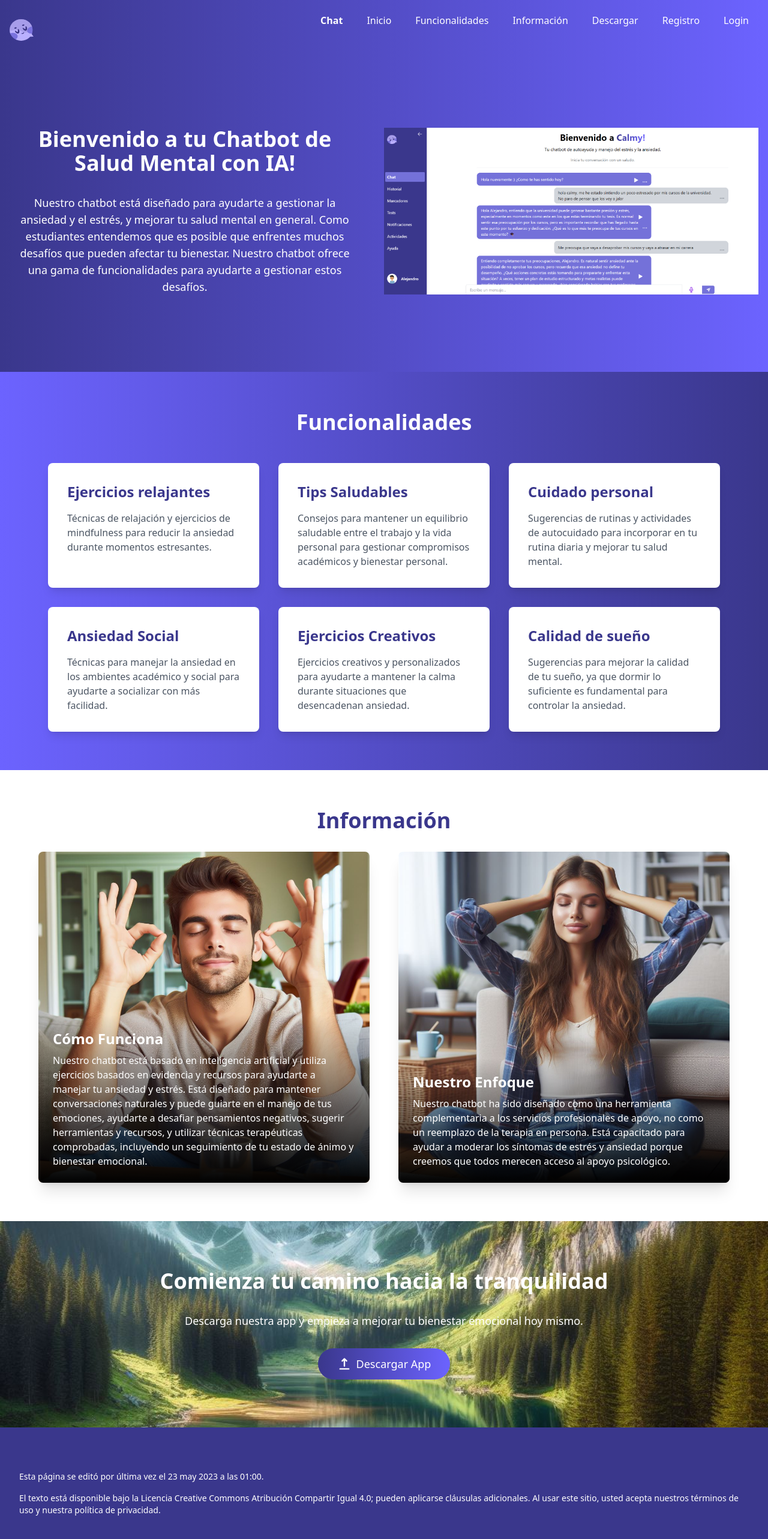
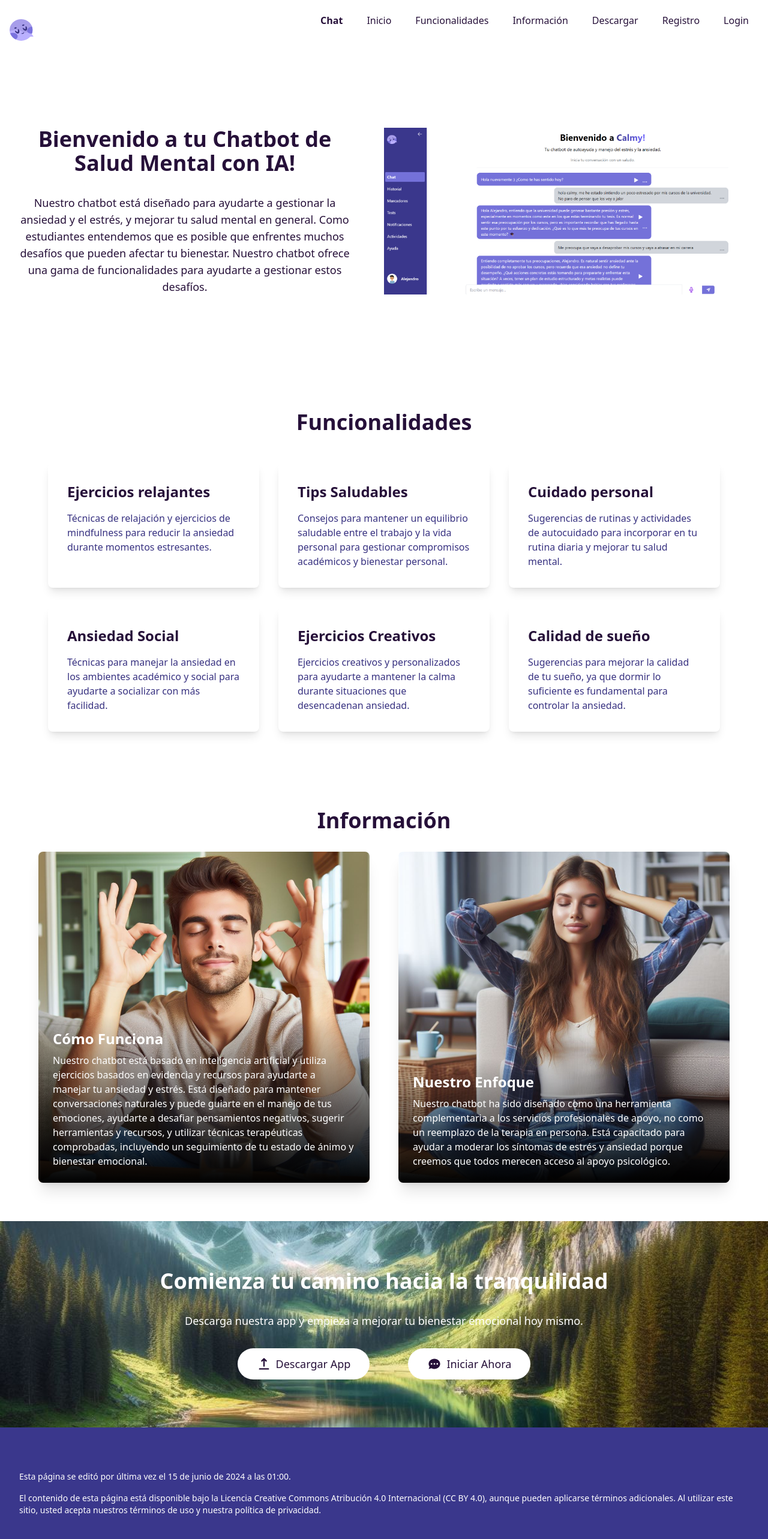
Before and after one commit to NeuronaBens/AI-Chatbot, a Next.js app: page / in a window 1280 px wide. Shown: the top 2566 px of the page at 60% size. Built offline with nearby package versions, Linux system fonts and the light colour scheme.

Commit message:
feat: landing main with expected styles

```diff
--- a/app/page.js
+++ b/app/page.js
@@ -13,17 +13,14 @@ export default function Home() {
         <NavbarContentAuthentication></NavbarContentAuthentication>
       </Navbar>
       {/* Hero section */}
-      <section
-        id="inicio"
-        className="py-32 bg-gradient-to-r from-[#3A378C] to-[#6C63FF]"
-      >
+      <section id="inicio" className="py-32 bg-[#FFFFFF]">
         <div className="container mx-auto px-4">
           <div className="flex flex-col md:flex-row items-center">
             <div className="animate-slideleft w-full md:w-1/2 mb-10 md:mb-0 md:pr-10">
-              <h1 className="text-4xl font-bold text-white text-center mb-8">
+              <h1 className="text-4xl font-bold text-[#261039] text-center mb-8">
                 Bienvenido a tu Chatbot de Salud Mental con IA!
               </h1>
-              <p className="text-lg text-center text-white">
+              <p className="text-lg text-center text-[#261039]">
                 Nuestro chatbot está diseñado para ayudarte a gestionar la
                 ansiedad y el estrés, y mejorar tu salud mental en general. Como
                 estudiantes entendemos que es posible que enfrentes muchos
@@ -47,10 +44,10 @@ export default function Home() {
       {/* Features section */}
       <section
         id="funcionalidades"
-        className="w-full h-full bg-cover py-16 px-16 bg-gradient-to-r from-[#6C63FF] to-[#3A378C]"
+        className="w-full h-full bg-cover py-16 px-16 bg-[#FFFFFF]"
       >
         <div className="container mx-auto px-4">
-          <h2 className="text-4xl font-bold mb-12 text-center text-white">
+          <h2 className="text-4xl font-bold mb-12 text-center text-[#261039]">
             <a href="#top">Funcionalidades</a>
           </h2>
           <div className="grid grid-cols-1 md:grid-cols-2 lg:grid-cols-3 gap-8">
@@ -86,7 +83,7 @@ export default function Home() {
         id="informacion"
         className="w-full h-full bg-cover container mx-auto px-16 py-16 bg-white"
       >
-        <h2 className="mb-8 text-4xl font-bold mb-12 text-center text-[#3A378C]">
+        <h2 className="mb-8 text-4xl font-bold mb-12 text-center text-[#261039]">
           <a href="#top">Información</a>
         </h2>
         <div className="grid grid-cols-1 md:grid-cols-2 gap-12">
@@ -122,7 +119,7 @@ export default function Home() {
               href="https://play.google.com/store/apps"
               target="_blank"
               rel="noopener noreferrer"
-              className="inline-flex items-center px-8 py-3 text-white bg-gradient-to-r from-[#3A378C] to-[#6C63FF] rounded-full hover:shadow-lg transition-all duration-300 text-lg"
+              className="inline-flex items-center px-8 py-3 text-[#261039] bg-[#FFFFFF] rounded-full hover:shadow-lg transition-all duration-300 text-lg"
             >
               <svg
                 xmlns="http://www.w3.org/2000/svg"
@@ -138,6 +135,27 @@ export default function Home() {
               </svg>
               Descargar App
             </a>
+            <div className="mx-8"></div>
+            <a
+              href="/general/register"
+              target="_blank"
+              rel="noopener noreferrer"
+              className="inline-flex items-center px-8 py-3 text-[#261039] bg-[#FFFFFF] rounded-full hover:shadow-lg transition-all duration-300 text-lg"
+            >
+              <svg
+                xmlns="http://www.w3.org/2000/svg"
+                className="h-6 w-6 mr-2"
+                viewBox="0 0 20 20"
+                fill="currentColor"
+              >
+                <path
+                  fillRule="evenodd"
+                  d="M18 10c0 3.866-3.582 7-8 7a8.841 8.841 0 01-4.083-.98L2 17l1.338-3.123C2.493 12.767 2 11.434 2 10c0-3.866 3.582-7 8-7s8 3.134 8 7zM7 9H5v2h2V9zm8 0h-2v2h2V9zM9 9h2v2H9V9z"
+                  clipRule="evenodd"
+                />
+              </svg>
+              Iniciar Ahora
+            </a>
           </div>
         </div>
       </section>
--- a/components/authentication/navbar-content.js
+++ b/components/authentication/navbar-content.js
@@ -12,7 +12,7 @@ const NavbarContentAuthentication = () => {
   };
 
   return (
-    <div className="flex items-center justify-between text-white">
+    <div className="flex items-center justify-between text-[#261039]">
       {/* Hamburger Icon */}
       <div className="md:hidden cursor-pointer" onClick={toggleMenu}>
         <svg
--- a/components/general/feature-card.js
+++ b/components/general/feature-card.js
@@ -3,8 +3,8 @@ import React from "react";
 
 const FeatureCard = ({ title, description }) => (
   <div className="bg-white rounded-lg shadow-lg p-8">
-    <h3 className="text-2xl font-semibold mb-4 text-[#3A378C]">{title}</h3>
-    <p className="text-gray-600">{description}</p>
+    <h3 className="text-2xl font-semibold mb-4 text-[#261039]">{title}</h3>
+    <p className="text-[#373180]">{description}</p>
   </div>
 );
 
--- a/components/general/footer.js
+++ b/components/general/footer.js
@@ -7,13 +7,14 @@ const Footer = () => {
         <div className="h-10"></div>
         <div className="px-8 py-4">
           <p className="mb-4 mt-4">
-            Esta página se editó por última vez el 23 may 2023 a las 01:00.
+            Esta página se editó por última vez el 15 de junio de 2024 a las
+            01:00.
           </p>
           <p className="mb-4">
-            El texto está disponible bajo la Licencia Creative Commons
-            Atribución Compartir Igual 4.0; pueden aplicarse cláusulas
-            adicionales. Al usar este sitio, usted acepta nuestros términos de
-            uso y nuestra política de privacidad.
+            El contenido de esta página está disponible bajo la Licencia
+            Creative Commons Atribución 4.0 Internacional (CC BY 4.0), aunque
+            pueden aplicarse términos adicionales. Al utilizar este sitio, usted
+            acepta nuestros términos de uso y nuestra política de privacidad.
           </p>
         </div>
         <div className="px-8 py-4">
--- a/components/general/navbar.js
+++ b/components/general/navbar.js
@@ -5,7 +5,7 @@ function Navbar({ children }) {
   return (
     <nav className="pb-4">
       {/* Background gradient */}
-      <div className="absolute top-0 left-0 w-full h-full bg-gradient-to-r from-[#3A378C] to-[#6C63FF] z-[-1]"></div>
+      <div className="absolute top-0 left-0 w-full h-full bg-[#FFFFFF] z-[-1]"></div>
       <div className="max-w-full mx-auto px-4 flex items-center justify-between px-10">
         <Link href="/">
           <Logo size={40} />
```
